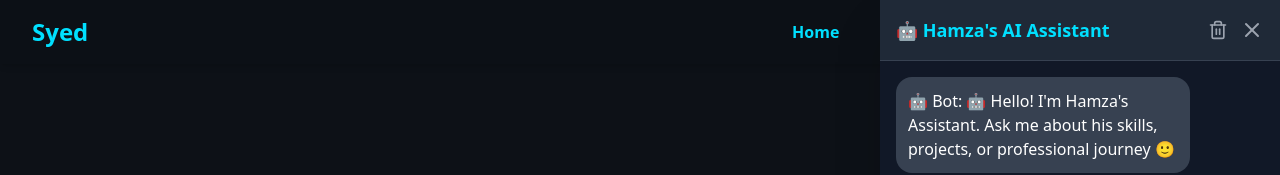
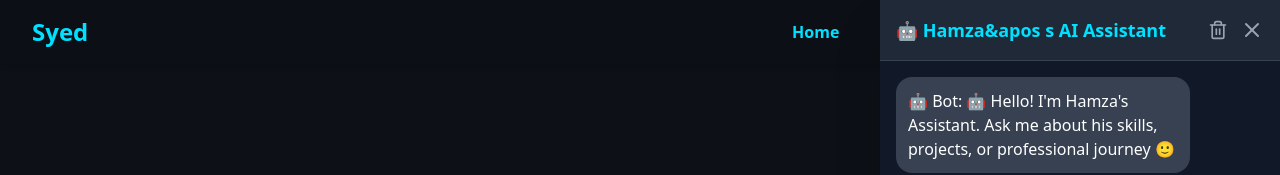
Before and after one commit to Hamzaaleem230/Portfolio, a Next.js app: page / in a window 1280 px wide. Both pictures are taken after a click on the button 1226 px from the left and 746 px from the top of the page. Shown: the top 175 px of the page. Built offline with nearby package versions, Linux system fonts and the light colour scheme.

Commit message:
Add files via upload

```diff
--- a/src/components/ChatAssistant.tsx
+++ b/src/components/ChatAssistant.tsx
@@ -109,8 +109,7 @@ export default function ChatAssistant() {
                     animate={{ opacity: 1, y: 0 }}
                     exit={{ opacity: 0, y: -20 }}
                     transition={{ duration: 0.3 }}
-                    className="absolute top-3 left-4 right-4 bg-green-500 text-gray-900 font-medium px-4 py-2 rounded-lg shadow-lg text-center mx-auto w-fit z-[60]"
-                  >
+                    className="absolute top-3 left-4 right-4 bg-green-500 text-gray-900 font-medium px-4 py-2 rounded-lg shadow-lg text-center mx-auto w-fit z-[60]">
                     ☑️ Chat deleted successfully!
                   </motion.div>
                 )}
@@ -119,7 +118,7 @@ export default function ChatAssistant() {
               {/* Header */}
               <div className="flex items-center justify-between p-4 bg-gray-800 border-b border-gray-700 rounded-t-2xl sm:rounded-none">
                 <h2 className="text-lg font-semibold text-primary">
-                  🤖 Hamza's AI Assistant
+                  🤖 Hamza&apos s AI Assistant
                 </h2>
                 <div className="flex items-center gap-3">
                   <button onClick={clearChat}>
```
